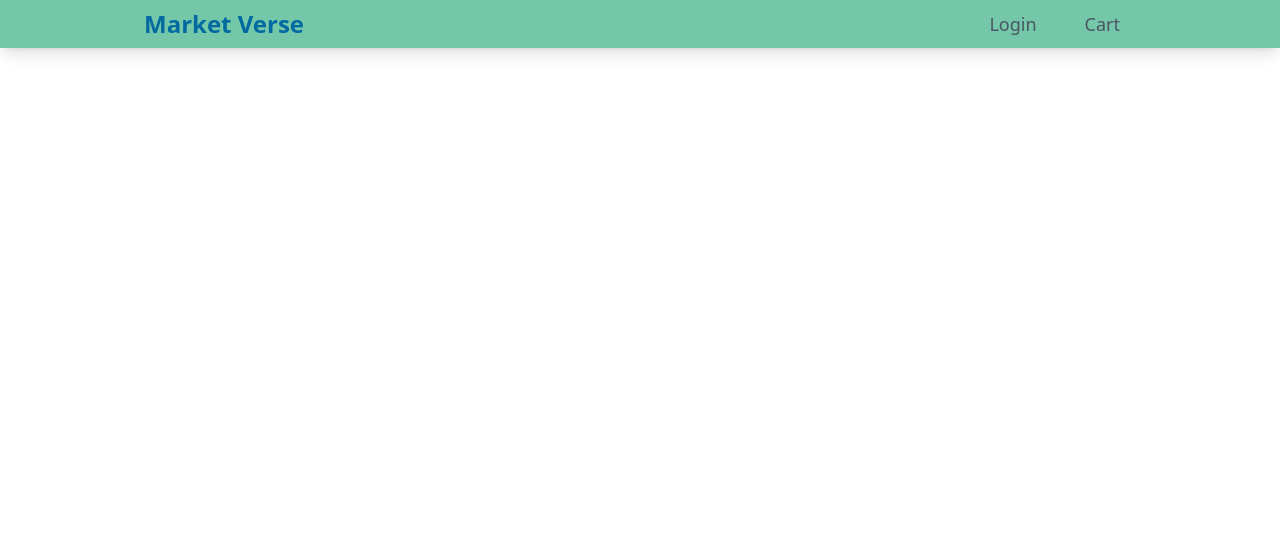
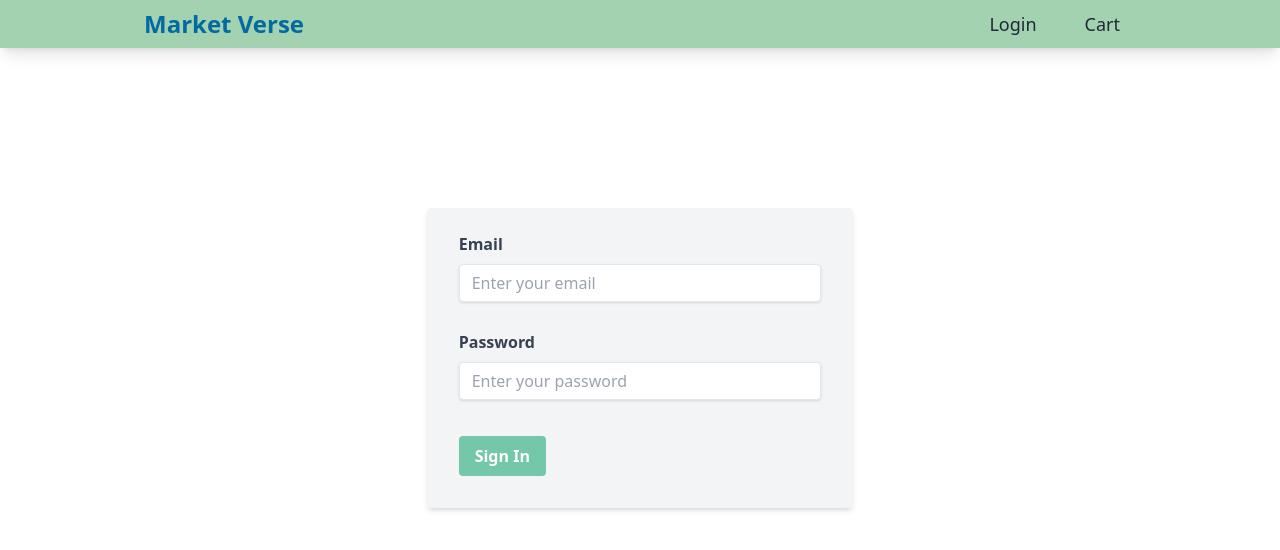
Before and after one commit to arpit5492/market-verse, a React (Create React App) app in the folder UI-design/frontend-server/: page / in a window 1280 px wide. Shown: the top 550 px of the page. Built offline with nearby package versions, Linux system fonts and the light colour scheme.

Commit message:
Login page design completed

```diff
--- a/UI-design/frontend-server/src/App.jsx
+++ b/UI-design/frontend-server/src/App.jsx
@@ -1,7 +1,8 @@
 import React from "react";
-import Home from "./components/Home.jsx";
+// import Home from "./components/Home.jsx";
 import NavBar from "./components/NavBar.jsx";
 import Footer from "./components/Footer.jsx";
+import Login from "./pages/Login.jsx";
 
 // const API_URL = "http://localhost:4000/users";
 
@@ -21,6 +22,7 @@ function App(){
     return (
         <div>
             <NavBar />
+            <Login />
             <Footer />
         </div>
     )
--- a/UI-design/frontend-server/src/components/NavBar.jsx
+++ b/UI-design/frontend-server/src/components/NavBar.jsx
@@ -1,14 +1,13 @@
 import React from "react";
-import ReactDom from "react-dom";
 import { Link } from "react-router-dom";
 
 function NavBar() {
     return (
-        <nav className="flex justify-between px-36 font-sans items-center bg-new-green py-2 w-full shadow-lg">
+        <nav className="flex justify-between px-36 font-sans items-center bg-new-green-50 py-2 w-full shadow-lg">
             <Link>
                 <h1 className="text-2xl text-sky-700 font-semibold">Market Verse</h1>
             </Link>
-            <ul className="flex space-x-4 text-gray-600 font-medium text-lg">
+            <ul className="flex space-x-4 text-gray-800 font-medium text-lg">
                 <>
                     <li className="px-4">
                         <Link>
@@ -18,9 +17,11 @@ function NavBar() {
                         </Link>
                     </li>
                     <li className="px-4">
-                        <button>
-                            <span>Cart</span>
-                        </button>
+                        <Link>
+                            <button>
+                                <span>Cart</span>
+                            </button>
+                        </Link>
                     </li>
                 </>
             </ul>
--- /dev/null
+++ b/UI-design/frontend-server/src/pages/Login.jsx
@@ -0,0 +1,46 @@
+import React from "react";
+import { Link } from "react-router-dom";
+
+const handleSubmit = (e) => {
+    e.preventDefault();
+}
+
+function Login() {
+    return (
+        <div className="flex justify-center items-center mt-40 m-auto font-sans">
+            <form onSubmit={handleSubmit} className="bg-gray-100 shadow-md rounded pt-6 px-8 pb-8 flex flex-col w-full md:w-1/3">
+                <div className="mb-4">
+                    <label htmlFor="email" className="block text-gray-700 text-md font-bold mb-2">
+                        Email
+                    </label>
+                    <input type="email"
+                        name="email"
+                        placeholder="Enter your email"
+                        className="shadow border rounded appearance-none text-md w-full py-2 px-3 text-gray-700 mb-3 leading-tight"
+                    />
+                </div>
+                <div className="mb-6">
+                    <label htmlFor="password" className="block text-gray-700 text-md font-bold mb-2">
+                        Password
+                    </label>
+                    <input type="password"
+                        placeholder="Enter your password"
+                        name="password"
+                        className="shadow border rounded appearance-none w-full py-2 px-3 text-gray-700 mb-3 leading-tight"
+                    />
+                </div>
+                <div className="flex items-center justify-between">
+                    <Link>
+                        <button type="submit"
+                        className="bg-new-green-100 hover:bg-new-green-150 text-white font-bold py-2 px-4 rounded focus:outline-none focus:shadow-outline">
+                            Sign In
+                        </button>
+                    </Link>
+
+                </div>
+            </form>
+        </div>
+    )
+}
+
+export default Login;
--- a/UI-design/frontend-server/tailwind.config.js
+++ b/UI-design/frontend-server/tailwind.config.js
@@ -6,7 +6,11 @@ module.exports = {
   theme: {
     extend: {
       colors: {
-        'new-green': '#74c8a9'
+        'new-green': {
+          50: '#a3d2b0',
+          100: '#74c8a9',
+          150: '#29a337'
+        }
       }
     }
   },
```
